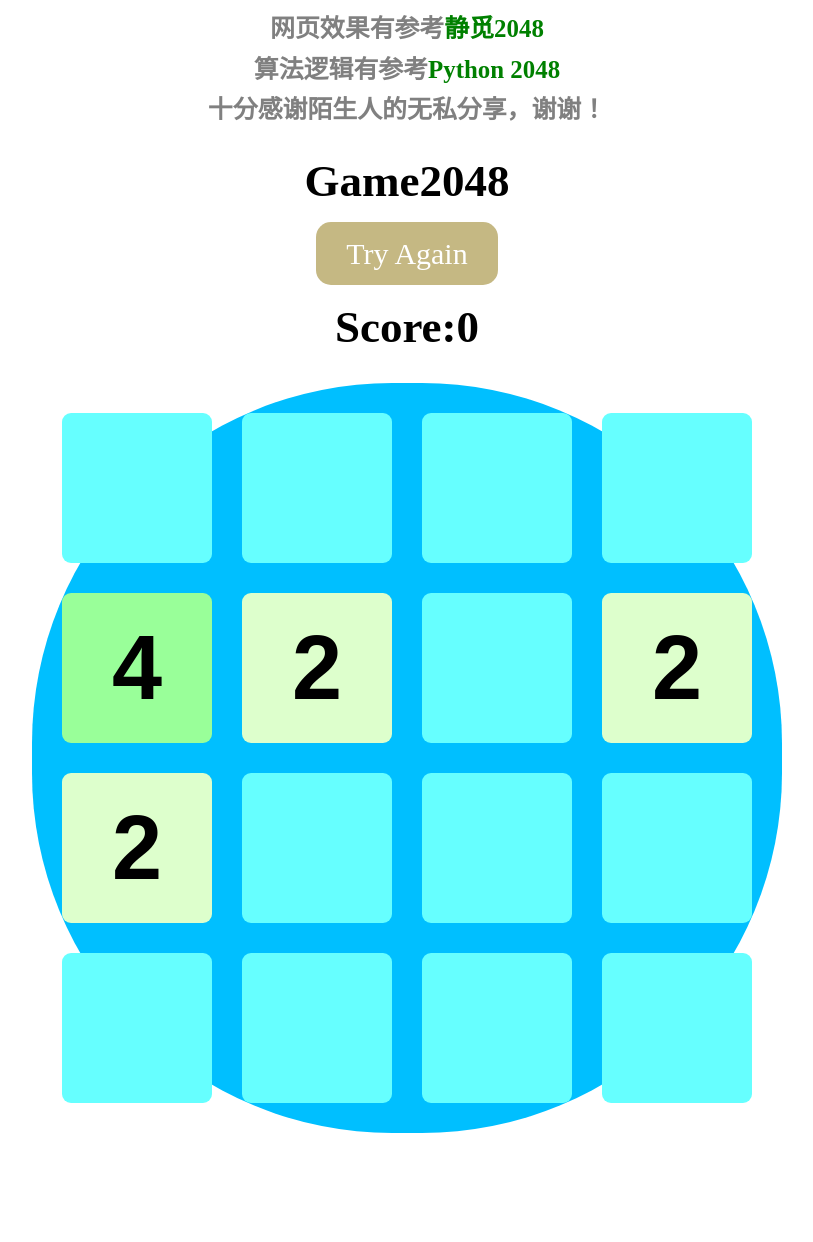
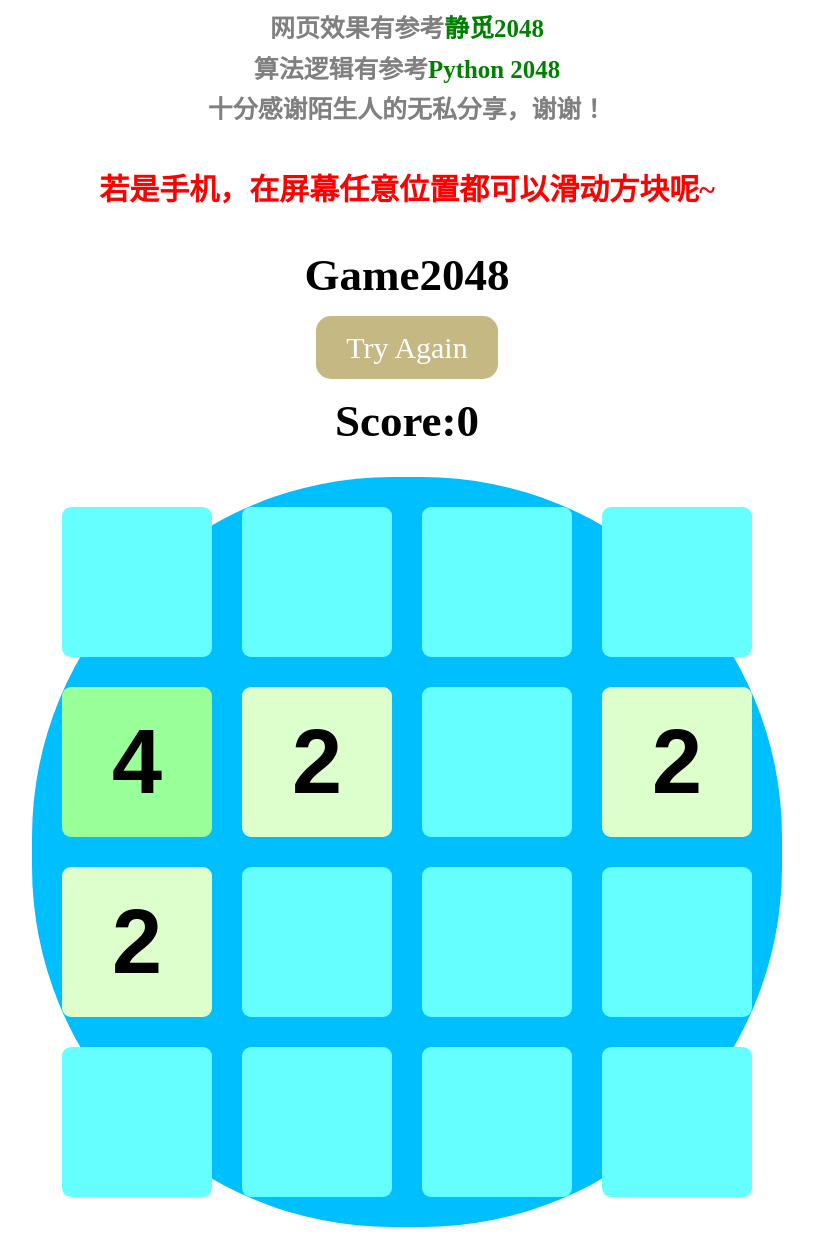
Before and after one commit to xxleyi/xxleyi.github.io, a Jekyll site: the page 2048mobile/index.html, which Jekyll copies as it is, in a window 1280 px wide. Shown: the whole page, without its empty margins (233-1046 px from the left). Built offline with Jekyll 4.4.1, drawn with Linux system fonts in a browser that asks for light colours; before the commit the page ends 1148 px from its top, so only the background shows below that.

Commit message:
add a hint

```diff
--- a/2048mobile/2048.css
+++ b/2048mobile/2048.css
@@ -13,7 +13,9 @@ h5 {
   margin: 0.15rem;
   color: grey;
 }
-
+h4 {
+  color: red;
+}
 h5 a{
   text-decoration: none;
   color: green;
--- a/2048mobile/index.html
+++ b/2048mobile/index.html
@@ -14,6 +14,7 @@
     <h5 id="thanks">网页效果有参考<a href="http://res.cuiqingcai.com/2048/" target="_blank";>静觅2048</a></h5>
     <h5 id="thanks">算法逻辑有参考<a href="https://www.reddit.com/r/Python/comments/22ofmx/i_got_bored_in_english_class_and_i_made_a_2048/" target="_blank">Python 2048</a></h5>
     <h5 id="thanks">十分感谢陌生人的无私分享，谢谢！</h5>
+    <h4>若是手机，在屏幕任意位置都可以滑动方块呢~</h4>
     <h2>Game2048</h2>
     <a href="javascript:newgame()" id="newgame">Try Again</a>
     <h2 id="score">Score:0</h2>
```
